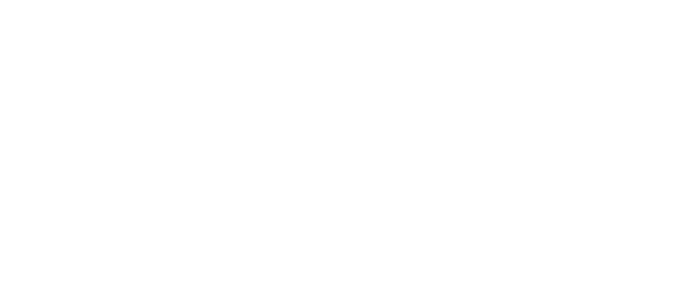
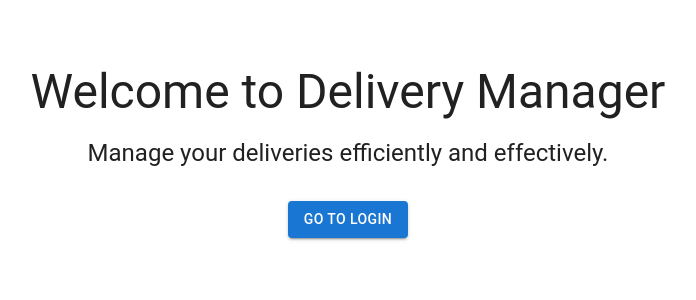
Before and after one commit to Jidanur/delivery-manager, a React (Vite) app in the folder frontend/: page / in a window 1280 px wide. Before the commit this address had no page. Shown: the top 300 px of the page, without its empty margins (292-988 px from the left). Built offline with nearby package versions, Linux system fonts and the light colour scheme.

Commit message:
created home page

```diff
--- a/frontend/src/App.tsx
+++ b/frontend/src/App.tsx
@@ -4,6 +4,7 @@ import { BrowserRouter as Router, Routes, Route } from "react-router-dom";
 import ProtectedRoute from "./components/ProtectedRoute";
 
 //Page imports
+import HomePage from "./pages/HomePage";
 import LoginPage from "./pages/LoginPage";
 import ManagerPage from "./pages/ManagerPage";
 import DriverPage from "./pages/DriverPage";
@@ -13,6 +14,7 @@ function App() {
   return (
     <Router>
       <Routes>
+        <Route path="/" element={<HomePage />} />
         <Route path="/login" element={<LoginPage />} />
         <Route
           path="/manager"
--- a/frontend/src/components/Login.tsx
+++ b/frontend/src/components/Login.tsx
@@ -54,13 +54,10 @@ function Login() {
       const data = await response.json();
       console.log("Login successful:", data);
 
-      //TODO: Shold i use local store or session storage what are the pros and cons of each, what suits my situation more
+      //persists data even after browser is closed
       localStorage.setItem("token", data.token);
       localStorage.setItem("role", data.role);
 
-      //TODO: check if the routes match the roles
-      // check what the roles are match accordingly
-      //main routing based on the role of the user
       if (data.role === "manager") {
         navigate("/manager");
       } else if (data.role === "driver") {
--- /dev/null
+++ b/frontend/src/pages/HomePage.tsx
@@ -0,0 +1,35 @@
+import { Link } from "react-router-dom";
+import { Container, Box, Typography, Button } from "@mui/material";
+
+const HomePage = () => {
+  return (
+    <Container component="main" maxWidth="md">
+      <Box
+        sx={{
+          marginTop: 8,
+          display: "flex",
+          flexDirection: "column",
+          alignItems: "center",
+        }}
+      >
+        <Typography component="h1" variant="h3" gutterBottom>
+          Welcome to Delivery Manager
+        </Typography>
+        <Typography variant="h5" gutterBottom>
+          Manage your deliveries efficiently and effectively.
+        </Typography>
+        <Button
+          variant="contained"
+          color="primary"
+          component={Link}
+          to="/login"
+          sx={{ mt: 3 }}
+        >
+          Go to Login
+        </Button>
+      </Box>
+    </Container>
+  );
+};
+
+export default HomePage;
```
